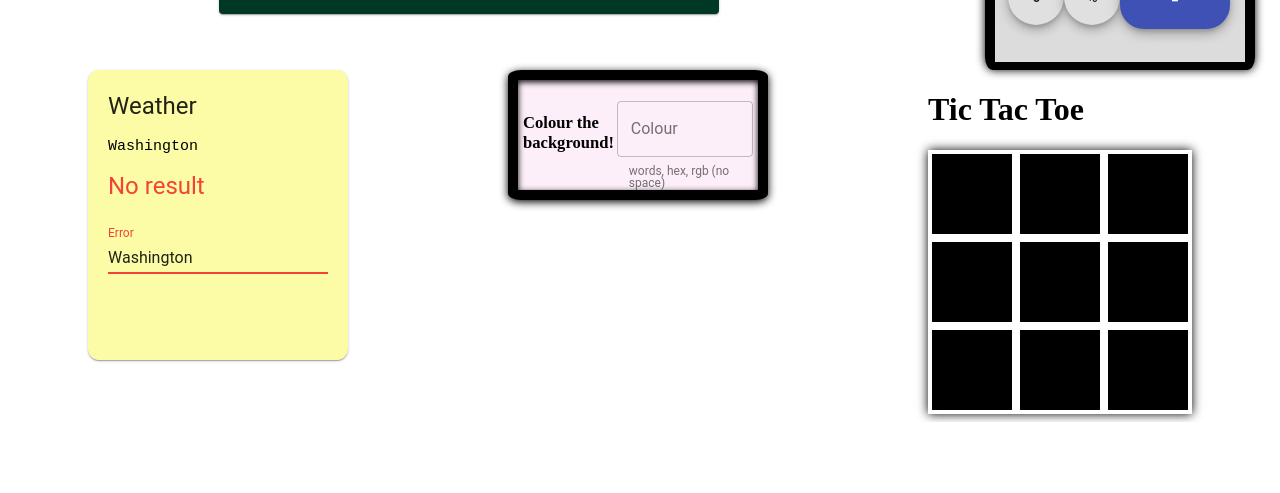
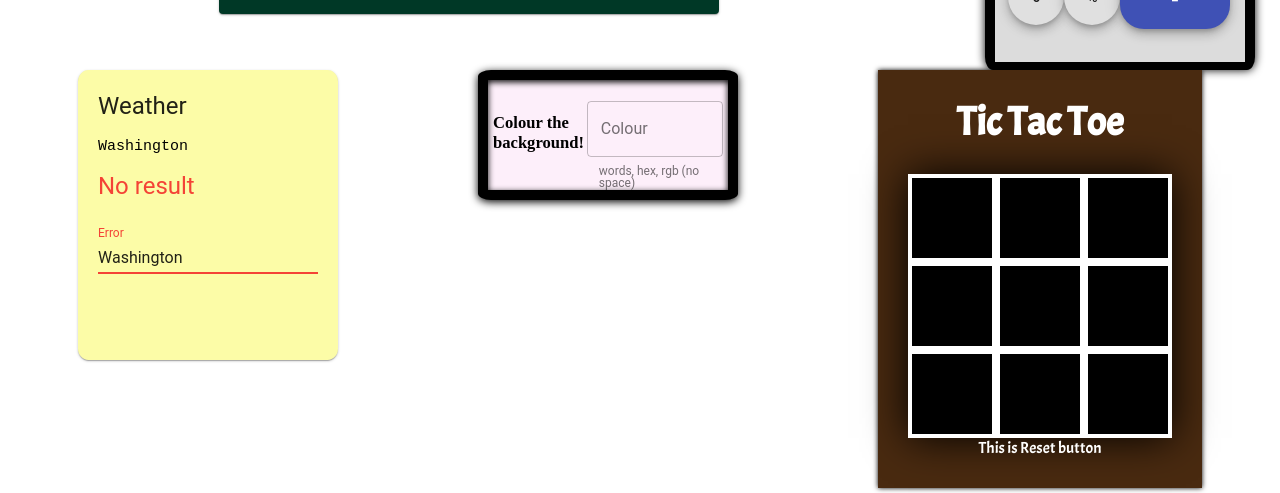
Before and after one commit to shearytan/Tools, a React (Create React App) app: page / in a window 1280 px wide. Shown: the part 394-887 px from the top of the page. Before the commit the page ends 816 px from the top, so only its background shows below. Built offline with nearby package versions, Linux system fonts and the light colour scheme; no server answers; a web font is replaced by a local one.

Commit message:
Reset button components created

```diff
--- /dev/null
+++ b/src/Components/Tic-Tac-Toe/Components/Reset.js
@@ -0,0 +1,9 @@
+import React from 'react';
+
+const Reset = () => (
+    <div>
+        This is Reset button
+    </div>
+)
+
+export default Reset;
--- a/src/Components/Tic-Tac-Toe/Components/TicTacToe.js
+++ b/src/Components/Tic-Tac-Toe/Components/TicTacToe.js
@@ -1,7 +1,7 @@
 import React, { Component } from 'react'
 
 import Winner from './Winner';
-
+import Reset from './Reset';
 export default class Board extends Component {
   constructor(props) {
     super(props);
@@ -70,6 +70,7 @@ export default class Board extends Component {
             <div className="box" data-square="7"></div>
             <div className="box" data-square="8"></div>
           </div>
+          <Reset />
         </div>
     )
   }
--- a/src/Components/Tic-Tac-Toe/Components/Winner.js
+++ b/src/Components/Tic-Tac-Toe/Components/Winner.js
@@ -4,7 +4,7 @@ const Winner = ({winner}) => (
     <div>
         {
             winner
-            ? <h3>And {`${winner}`} wins!</h3>
+            ? <h3 className="winner">And {`${winner}`} wins!</h3>
             : null
         }
     </div>
--- a/src/Components/Tic-Tac-Toe/index.js
+++ b/src/Components/Tic-Tac-Toe/index.js
@@ -6,7 +6,7 @@ import Board from './Components/TicTacToe';
 export default class TicTacToe extends Component {
   render() {
     return (
-      <div>
+      <div className="tic-tac-toe-container">
         <h1>Tic Tac Toe</h1>
         <Board />
       </div>
--- a/src/Components/Tic-Tac-Toe/styles/index.css
+++ b/src/Components/Tic-Tac-Toe/styles/index.css
@@ -1,13 +1,24 @@
 @import url('https://fonts.googleapis.com/css?family=Acme');
+
+.tic-tac-toe-container {
+    font-family: Acme;
+    text-align: center;
+    background: rgb(73, 42, 16);
+    padding: 0px 30px 30px 30px;
+    color: white;
+    box-shadow: 0 0 5px black;
+}
+
+.tic-tac-toe-container h1{
+    font-size: 40px;
+}
 
 .board {
     display: flex;
     width: 264px;
     flex-wrap: wrap;
-    box-shadow: 0 0 10px black;
-    font-family: Acme;
+    box-shadow: 0 0 40px black;
     background: black;
-    transition: 200ms ease;
 }
 
 .box {
@@ -15,7 +26,9 @@
     width: 80px;
     border: 4px solid white;
     font-size: 70px;
-    text-align: center;
     color: rgb(123, 255, 0);
-    transition: 200ms ease;
 }
+
+.winner {
+    text-align:
+}
```
Lines whose indentation alone changed are shown as unchanged.
